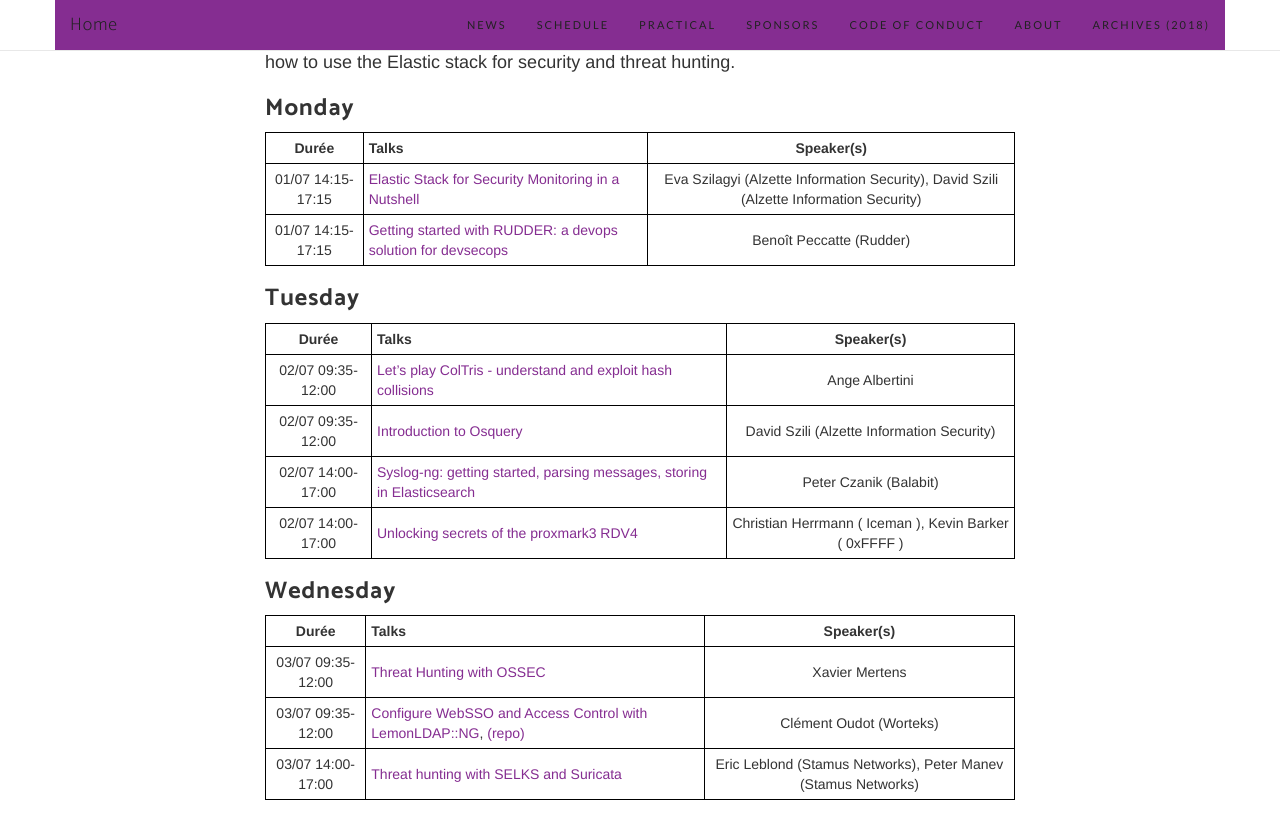
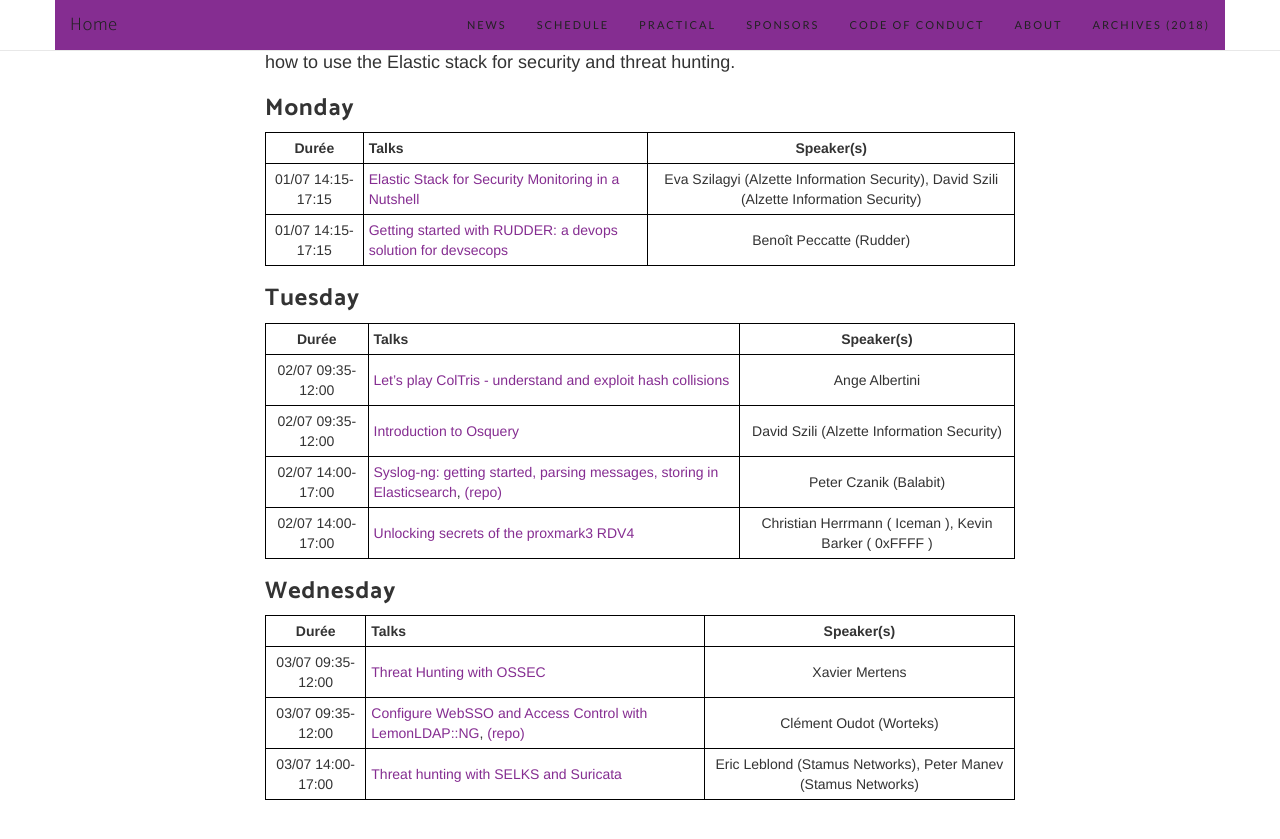
Before and after one commit to pass-the-salt/2019, a Jekyll site: the page built from schedule.md, in a window 1280 px wide and 900 px high, scrolled down 2803 px. Shown: the top 839 px of the window. Built offline with Jekyll 4.4.1, drawn with Linux system fonts in a browser that asks for light colours; nearby versions of some CDN libraries; some web fonts are replaced.

Commit message:
add more PDF

```diff
--- a/schedule.md
+++ b/schedule.md
@@ -145,7 +145,7 @@
 | :---:  | :---   | :---:         |
 | 02/07 09:35-12:00 | [Let's play ColTris - understand and exploit hash collisions](/talks/101.html) | Ange Albertini |
 | 02/07 09:35-12:00 | [Introduction to Osquery](/talks/87.html) | David Szili (Alzette Information Security) |
-| 02/07 14:00-17:00 | [Syslog-ng: getting started, parsing messages, storing in Elasticsearch](/talks/76.html) | Peter Czanik (Balabit) |
+| 02/07 14:00-17:00 | [Syslog-ng: getting started, parsing messages, storing in Elasticsearch](/talks/76.html), [(repo)](/files/slides/WS-CzP_sng_workshop_v6.pdf) | Peter Czanik (Balabit) |
 | 02/07 14:00-17:00 | [Unlocking secrets of the proxmark3 RDV4](/talks/52.html) | Christian Herrmann ( Iceman ), Kevin Barker ( 0xFFFF ) |
 
 ### **Wednesday**
```
Also changed, not shown: 2 other files.
